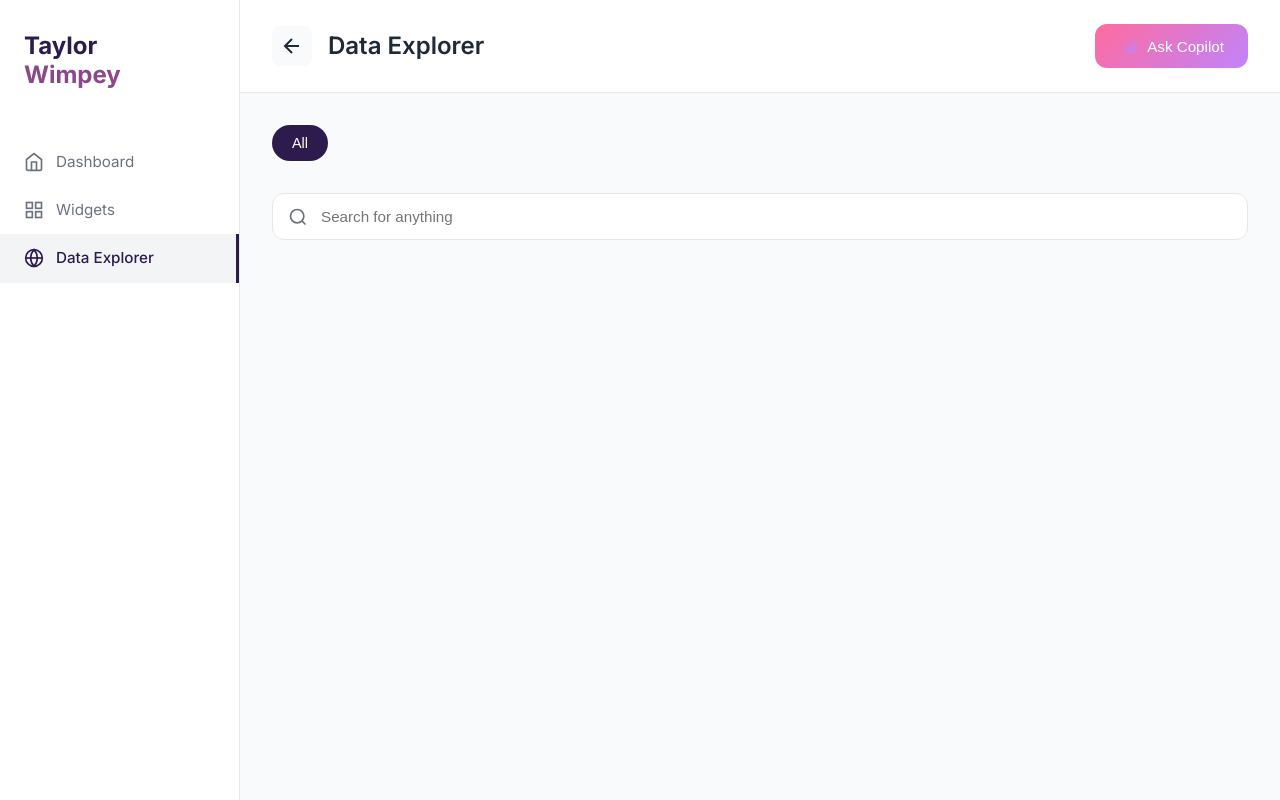
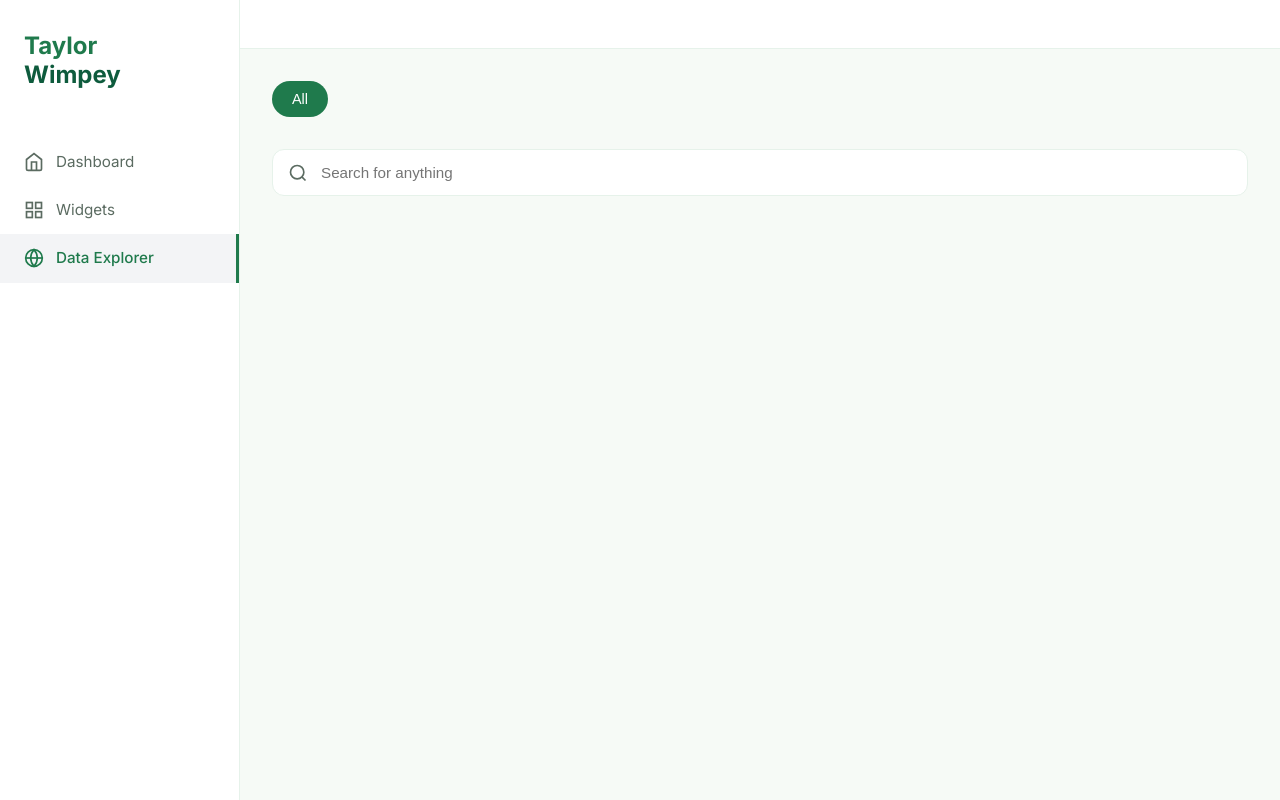
Before and after one commit to cbeddall1/Data-Discovery-Portal, a Flask app: template app/static/templates/explorer.html in a window 1280 px wide. Run offline with Flask 3, Linux system fonts and the light colour scheme; the template is opened without the code that fills it, so the values that code supplies are empty.

Commit message:
Add files via upload

```diff
--- a/app/static/css/style.css
+++ b/app/static/css/style.css
@@ -1,268 +1,88 @@
-* {
+/* Taylor Wimpey themed stylesheet (clean) */
 
-    margin: 0;
+* { box-sizing: border-box; margin: 0; padding: 0; }
 
-    padding: 0;
-
-    box-sizing: border-box;
-
+:root {
+    --primary-color: #1F7A4C; /* deep green */
+    --accent-color: #78C06E;  /* lighter green */
+    --brand-dark: #0E5B3D;
+    --brand-light: #BFEFD0;
+    --text-dark: #0B2F1F;
+    --text-light: #5B6B61;
+    --bg-light: #F6FAF6;
+    --bg-white: #FFFFFF;
+    --border-color: #E6F2EA;
 }
 
+body { font-family: 'Inter', -apple-system, BlinkMacSystemFont, sans-serif; background: var(--bg-light); color: var(--text-dark); line-height: 1.6; }
 
+.app-container { display: flex; min-height: 100vh; }
 
-:root {
+/* Sidebar */
+.sidebar { width: 240px; background: var(--bg-white); border-right: 1px solid var(--border-color); padding: 2rem 0; position: fixed; height: 100vh; overflow-y: auto; }
+.logo { padding: 0 1.5rem; margin-bottom: 3rem; }
+.logo h1 { font-size: 1.5rem; font-weight: 700; color: var(--primary-color); line-height: 1.2; }
+.logo span { color: var(--brand-dark); }
+.sidebar-nav { display: flex; flex-direction: column; }
+.nav-item { display: flex; align-items: center; gap: 0.75rem; padding: 0.75rem 1.5rem; color: var(--text-light); text-decoration: none; transition: all 0.3s ease; font-size: 0.95rem; }
+.nav-item:hover { background: var(--bg-light); color: var(--text-dark); }
+.nav-item.active { background: #F3F4F6; color: var(--primary-color); font-weight: 500; border-right: 3px solid var(--primary-color); }
+.nav-item svg { width: 20px; height: 20px; }
 
-    --primary-color: #2D1B4E;
+/* Main */
+.main-content { flex: 1; margin-left: 240px; background: var(--bg-light); }
+.header { background: var(--bg-white); padding: 1.5rem 2rem; display: flex; justify-content: space-between; align-items: center; border-bottom: 1px solid var(--border-color); position: sticky; top: 0; z-index: 100; }
+.header-left { display: flex; align-items: center; gap: 1rem; }
+.page-title { font-size: 1.5rem; font-weight: 600; color: var(--text-dark); }
 
-    --accent-color: #8B5CF6;
+/* Hide any leftover copilot UI */
+.copilot-btn { display: none !important; }
 
-    --text-dark: #1F2937;
+.page-content { padding: 2rem; }
 
-    --text-light: #6B7280;
+/* Tabs */
+.tabs { display: flex; gap: 0.5rem; margin-bottom: 1.5rem; overflow-x: auto; padding-bottom: 0.5rem; }
+.tab { padding: 0.625rem 1.25rem; background: var(--bg-white); border: none; border-radius: 20px; font-size: 0.9rem; font-weight: 500; color: var(--text-light); cursor: pointer; white-space: nowrap; transition: all 0.3s ease; }
+.tab:hover { background: #F3F4F6; color: var(--text-dark); }
+.tab.active { background: var(--primary-color); color: white; }
 
-    --bg-light: #F9FAFB;
+/* Search */
+.search-container { position: relative; margin-bottom: 2rem; }
+.search-icon { position: absolute; left: 1rem; top: 50%; transform: translateY(-50%); color: var(--text-light); }
+.search-input { width: 100%; padding: 0.875rem 1rem 0.875rem 3rem; border: 1px solid var(--border-color); border-radius: 12px; font-size: 0.95rem; background: var(--bg-white); transition: all 0.3s ease; }
+.search-input:focus { outline: none; border-color: var(--accent-color); box-shadow: 0 0 0 3px rgba(120,192,110,0.12); }
 
-    --bg-white: #FFFFFF;
+/* Hero */
+.hero-banner { background: linear-gradient(135deg, var(--brand-dark) 0%, var(--primary-color) 50%, var(--accent-color) 100%); padding: 3rem 2rem; border-radius: 20px; margin-bottom: 2rem; color: white; }
+.hero-banner h1 { font-size: 2.25rem; font-weight: 700; margin-bottom: 0.5rem; }
+.hero-banner p { font-size: 1.05rem; opacity: 0.95; }
 
-    --border-color: #E5E7EB;
+/* Cards */
+.cards-grid { display: grid; gap: 1.5rem; }
+.home-grid { grid-template-columns: repeat(auto-fill, minmax(320px, 1fr)); }
+.home-card { background: var(--bg-white); border-radius: 16px; padding: 1.5rem; border: 1px solid var(--border-color); cursor: pointer; transition: all 0.3s ease; display: flex; flex-direction: column; }
+.home-card:hover { transform: translateY(-4px); box-shadow: 0 12px 24px rgba(0,0,0,0.06); border-color: var(--accent-color); }
+.card-header { display:flex; justify-content:space-between; align-items:center; margin-bottom:1rem; }
+.badge { padding:0.375rem 0.875rem; border-radius:12px; font-size:0.75rem; font-weight:600; text-transform:capitalize; }
+.badge-popular { background:#E9F8EE; color:var(--brand-dark); }
+.card-title { font-size:1.125rem; font-weight:600; color:var(--text-dark); margin-bottom:0.75rem; }
+.card-description { font-size:0.875rem; color:var(--text-light); line-height:1.6; flex:1; margin-bottom:1rem; }
+.card-footer { display:flex; justify-content:space-between; align-items:center; padding-top:1rem; border-top:1px solid var(--border-color); }
+.card-stats { display:flex; gap:1rem; font-size:0.8rem; color:var(--text-light); }
 
-    --pink: #FF6B9D;
+/* Explorer */
+.explorer-card { position:relative; height:280px; border-radius:16px; overflow:hidden; cursor:pointer; transition:all 0.3s ease; }
+.explorer-card:hover { transform: translateY(-4px); box-shadow: 0 12px 24px rgba(0,0,0,0.12); }
 
-    --purple: #C084FC;
+/* Responsive */
+@media (max-width: 1024px) { .home-grid, .explorer-grid { grid-template-columns: repeat(auto-fill, minmax(300px, 1fr)); } }
+@media (max-width: 768px) { .sidebar { width: 80px; } .logo h1 { font-size: 1rem; } .nav-item span { display: none; } .main-content { margin-left: 80px; } .page-content { padding: 1rem; } }
+@media (max-width: 480px) { .sidebar { display:none; } .main-content { margin-left: 0; } .header { padding: 1rem; } }
 
-}
+/* Animations */
+@keyframes fadeIn { from { opacity:0; transform:translateY(6px);} to { opacity:1; transform:translateY(0);} }
 
-
-
-body {
-
-    font-family: 'Inter', -apple-system, BlinkMacSystemFont, sans-serif;
-
-    background: var(--bg-light);
-
-    color: var(--text-dark);
-
-    line-height: 1.6;
-
-}
-
-
-
-.app-container {
-
-    display: flex;
-
-    min-height: 100vh;
-
-}
-
-
-
-/* Sidebar Styles */
-
-.sidebar {
-
-    width: 240px;
-
-    background: var(--bg-white);
-
-    border-right: 1px solid var(--border-color);
-
-    padding: 2rem 0;
-
-    position: fixed;
-
-    height: 100vh;
-
-    overflow-y: auto;
-
-}
-
-
-
-.logo {
-
-    padding: 0 1.5rem;
-
-    margin-bottom: 3rem;
-
-}
-
-
-
-.logo h1 {
-
-    font-size: 1.5rem;
-
-    font-weight: 700;
-
-    color: var(--primary-color);
-
-    line-height: 1.2;
-
-}
-
-
-
-.logo span {
-
-    color: #8B4789;
-
-}
-
-
-
-.sidebar-nav {
-
-    display: flex;
-
-    flex-direction: column;
-
-}
-
-
-
-.nav-item {
-
-    display: flex;
-
-    align-items: center;
-
-    gap: 0.75rem;
-
-    padding: 0.75rem 1.5rem;
-
-    color: var(--text-light);
-
-    text-decoration: none;
-
-    transition: all 0.3s ease;
-
-    font-size: 0.95rem;
-
-}
-
-
-
-.nav-item:hover {
-
-    background: var(--bg-light);
-
-    color: var(--text-dark);
-
-}
-
-
-
-.nav-item.active {
-
-    background: #F3F4F6;
-
-    color: var(--primary-color);
-
-    font-weight: 500;
-
-    border-right: 3px solid var(--primary-color);
-
-}
-
-
-
-.nav-item svg {
-
-    width: 20px;
-
-    height: 20px;
-
-}
-
-
-
-/* Main Content */
-
-.main-content {
-
-    flex: 1;
-
-    margin-left: 240px;
-
-    background: var(--bg-light);
-
-}
-
-
-
-/* Header */
-
-.header {
-
-    background: var(--bg-white);
-
-    padding: 1.5rem 2rem;
-
-    display: flex;
-
-    justify-content: space-between;
-
-    align-items: center;
-
-    border-bottom: 1px solid var(--border-color);
-
-    position: sticky;
-
-    top: 0;
-
-    z-index: 100;
-
-}
-
-
-
-.header-left {
-
-    display: flex;
-
-    align-items: center;
-
-    gap: 1rem;
-
-}
-
-
-
-.back-button {
-
-    display: flex;
-
-    align-items: center;
-
-    justify-content: center;
-
-    width: 40px;
-
-    height: 40px;
-
-    border-radius: 8px;
-
-    background: var(--bg-light);
-
-    color: var(--text-dark);
-
-    text-decoration: none;
-
-    transition: all 0.3s ease;
-
-}
-
-
-
-.back-button:hover {
-
-    background: #E5E7EB;
-
-}
-
-
+/* End of stylesheet */
 
 .page-title {
 
@@ -1076,68 +896,4 @@ body {
 
 /* Animations */
 
-@keyframes fadeIn {
-
-    from {
-
-        opacity: 0;
-
-        transform: translateY(10px);
-
-    }
-
-    to {
-
-        opacity: 1;
-
-        transform: translateY(0);
-
-    }
-
-}
-
-
-
-.card {
-
-    animation: fadeIn 0.5s ease-out;
-
-}
-
-
-
-/* Scrollbar Styles */
-
-::-webkit-scrollbar {
-
-    width: 8px;
-
-    height: 8px;
-
-}
-
-
-
-::-webkit-scrollbar-track {
-
-    background: var(--bg-light);
-
-}
-
-
-
-::-webkit-scrollbar-thumb {
-
-    background: #CBD5E1;
-
-    border-radius: 4px;
-
-}
-
-
-
-::-webkit-scrollbar-thumb:hover {
-
-    background: #94A3B8;
-
-}
+@keyframes fadeIn { from { opacity: 0; transform: translateY(6px); } to { opacity: 1; transform: translateY(0); } }
--- a/app/static/js/main.js
+++ b/app/static/js/main.js
@@ -118,44 +118,20 @@ document.addEventListener('DOMContentLoaded', function() {
 
 
 
-    // Add loading state to copilot button
-
-    const copilotBtn = document.querySelector('.copilot-btn');
-
-    if (copilotBtn) {
-
-        copilotBtn.addEventListener('click', function() {
-
-            this.style.opacity = '0.7';
-
-            setTimeout(() => {
-
-                this.style.opacity = '1';
-
-            }, 300);
-
-        });
-
-    }
+    // Copilot button removed; no-op
 
 
 
-    // Card click analytics (placeholder)
-
+    // Card click navigation + analytics
     const homeCards = document.querySelectorAll('.home-card');
-
     homeCards.forEach(card => {
-
-        card.addEventListener('click', function() {
-
+        card.addEventListener('click', function(e) {
             const title = this.querySelector('.card-title')?.textContent;
-
+            const href = this.getAttribute('data-href');
             console.log(`Card clicked: ${title}`);
-
             // Add analytics tracking here
-
+            if (href) window.location.href = href;
         });
-
     });
 
 });
@@ -197,3 +173,9 @@ const debouncedSearch = debounce((searchTerm) => {
     // Implement search logic here
 
 }, 300);
+
+// Helper to navigate from templates without nested quote issues
+function gotoSection(url) {
+    if (!url) return;
+    window.location.href = url;
+}
--- a/app/static/templates/base.html
+++ b/app/static/templates/base.html
@@ -94,40 +94,8 @@
 
             <header class="header">
 
-                <div class="header-left">
-
-                    {% block header_left %}
-
-                    {% endblock %}
-
-                </div>
-
                 <div class="header-right">
-
-                    <button class="copilot-btn">
-
-                        <svg width="20" height="20" viewBox="0 0 24 24" fill="none">
-
-                            <circle cx="12" cy="12" r="10" fill="url(#gradient1)"/>
-
-                            <defs>
-
-                                <linearGradient id="gradient1" x1="0%" y1="0%" x2="100%" y2="100%">
-
-                                    <stop offset="0%" style="stop-color:#FF6B9D;stop-opacity:1" />
-
-                                    <stop offset="100%" style="stop-color:#C084FC;stop-opacity:1" />
-
-                                </linearGradient>
-
-                            </defs>
-
-                        </svg>
-
-                        Ask Copilot
-
-                    </button>
-
+                    <!-- Copilot button removed per request -->
                 </div>
 
             </header>
```
Also changed, not shown: app/static/templates/home.html (+3 -11 lines).
